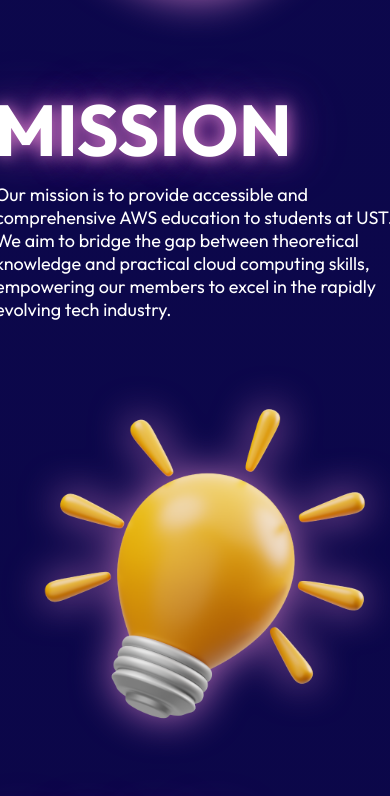
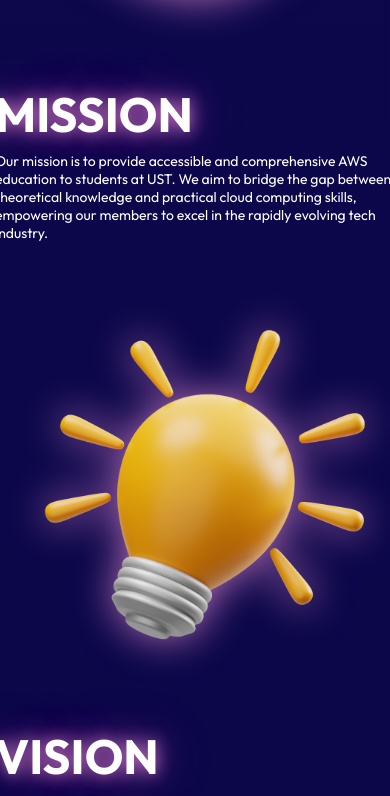
Before and after one commit to aws-ust/aws-recruitment, a Next.js app: page / in a window 390 px wide. Shown: the part 1400-2196 px from the top of the page. Built offline with nearby package versions, Linux system fonts and the light colour scheme.

Commit message:
fix: standardized header and paragraph font-sizes

```diff
--- a/src/app/globals.scss
+++ b/src/app/globals.scss
@@ -20,6 +20,11 @@
   --event_grid_gap: 1rem;
 
   --max-page-width: 1200px;
+
+  /* Font sizes */
+  --h1-size: 72px; // main header
+  --h2-size: 48px; // headers for sections
+  --p-size: 18px;
 }
 
 body {
@@ -31,6 +36,17 @@
   margin: 0 auto;
 }
 
+h1 {
+  font-family: var(--font-heading);
+}
+
+@media (max-width: 1024px) {
+  body {
+    --h1-size: 64px;
+    --p-size: 16px;
+  }
+}
+
 @media (max-width: 900px) {
   body {
     --event_grid_cols: 2;
@@ -40,9 +56,7 @@
 @media (max-width: 600px) {
   body {
     --event_grid_cols: 1;
+    --h1-size: 48px;
+    --p-size: 14px;
   }
 }
-
-h1 {
-  font-family: var(--font-heading);
-}
--- a/src/components/aside.module.scss
+++ b/src/components/aside.module.scss
@@ -28,7 +28,7 @@
 }
 
 .title {
-  font-size: 72px;
+  font-size: var(--h2-size);
   @include mixins.text-glow;
 }
 .subtitle {
@@ -36,7 +36,7 @@
 }
 
 .description {
-  font-size: 18px;
+  font-size: var(--p-size);
 }
 
 @media (max-width: 900px) {
--- a/src/components/section_header.module.scss
+++ b/src/components/section_header.module.scss
@@ -13,7 +13,7 @@
 }
 
 .header {
-  font-size: 72px;
+  font-size: var(--h1-size);
   margin-bottom: 10px;
   pointer-events: none;
   @include mixins.text-glow;
@@ -29,25 +29,7 @@
 }
 
 .subtitle {
-  font-size: 18px;
+  font-size: var(--p-size);
   color: var(--white);
   max-width: 900px;
 }
-
-@media (max-width: 1024px) {
-  .header {
-    font-size: 64px;
-  }
-  .subtitle {
-    font-size: 16px;
-  }
-}
-
-@media (max-width: 600px) {
-  .header {
-    font-size: 48px;
-  }
-  .subtitle {
-    font-size: 14px;
-  }
-}
```
